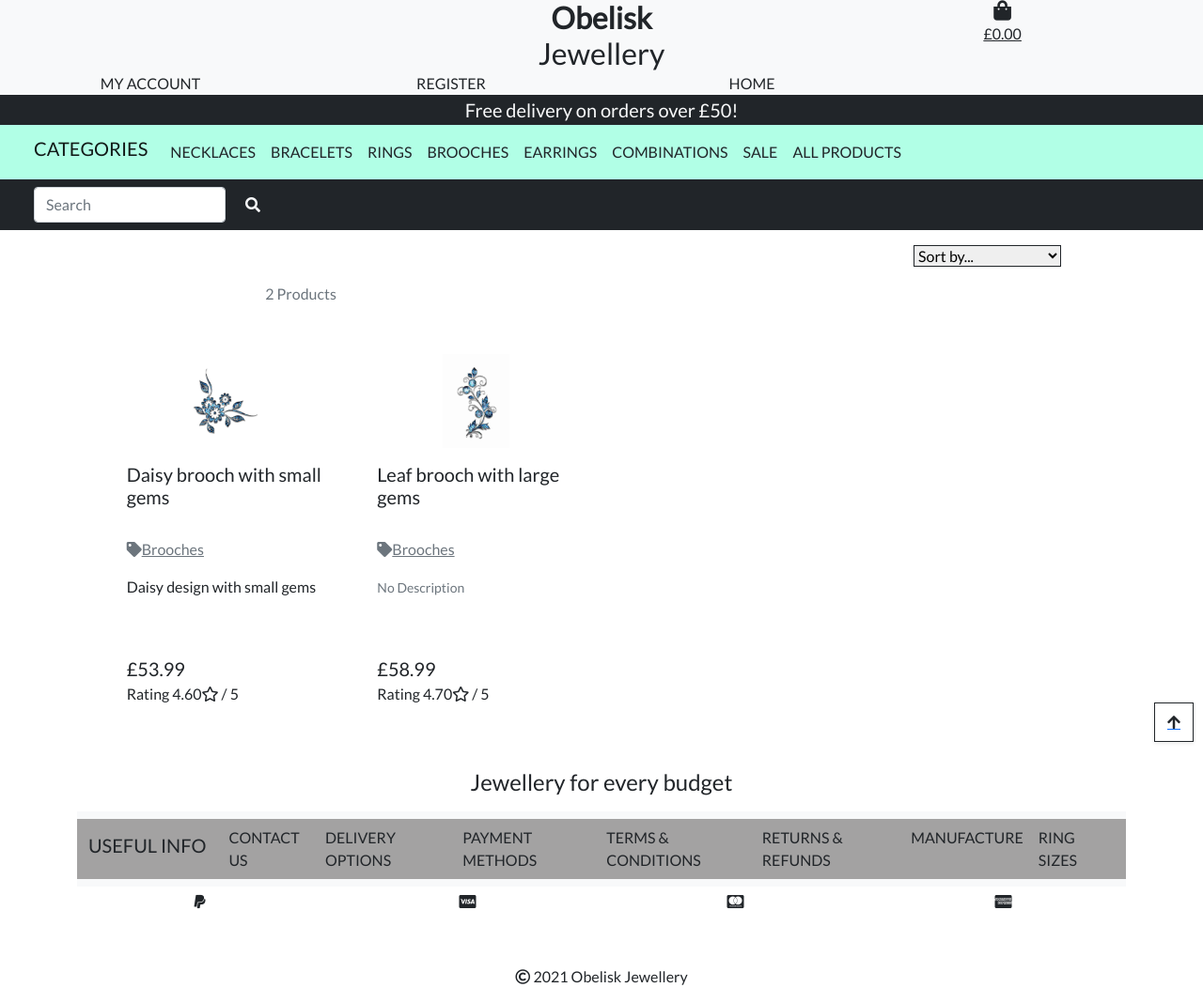
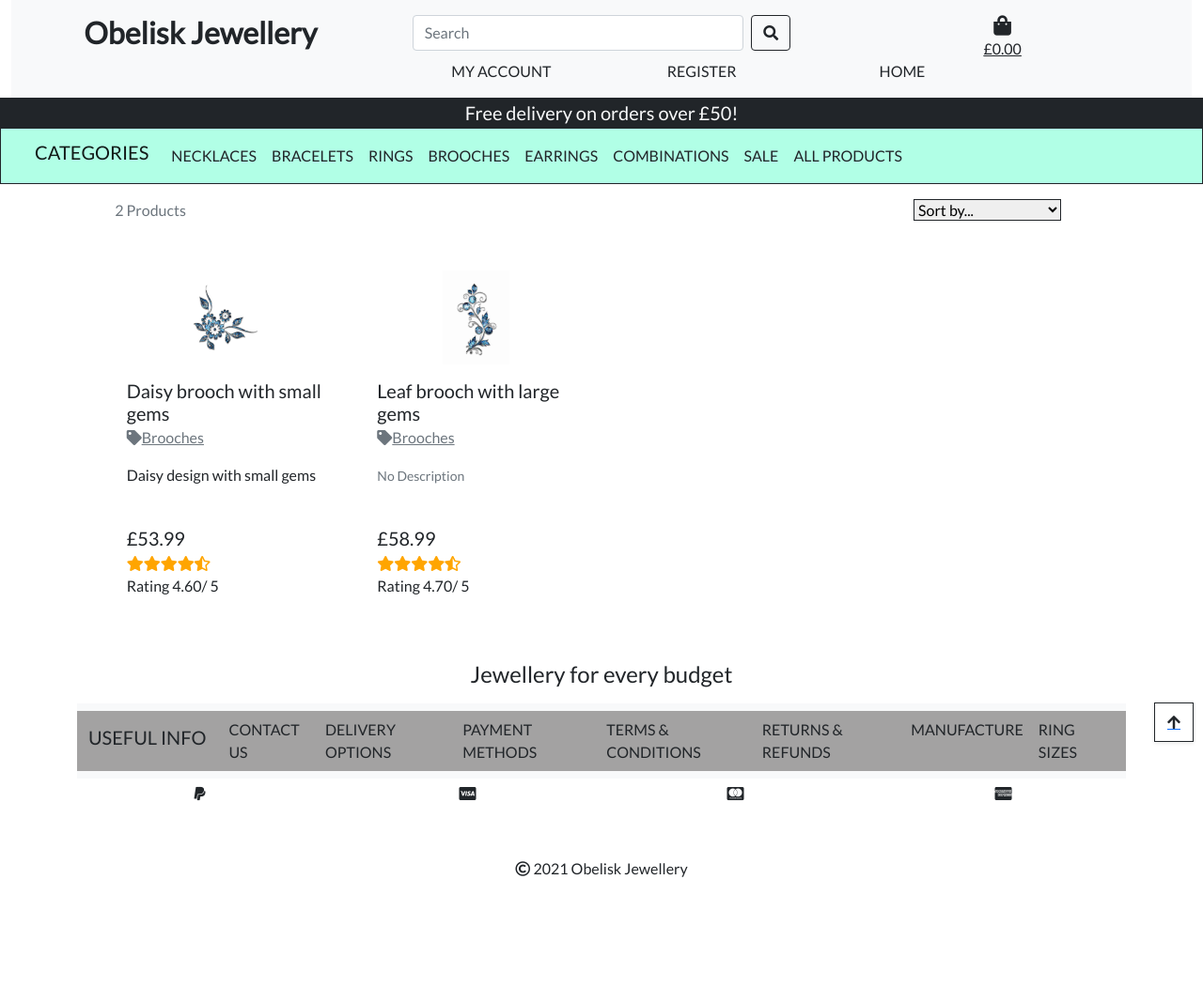
Before and after one commit to sanson0/obelisk_jewellery, a Django app: page /products/ in a window 1280 px wide. Shown: the whole page at 94% size. After the commit the page ends 934 px from the top, so only its background shows below. Run offline with Django 3.2, Linux system fonts and the light colour scheme; data comes from the database, SQL or seed files in the repository; parts of the project's set-up code (start-up, migrations or seed data) failed here and were passed over; some libraries are stand-ins or nearby versions.

Commit message:
Position changes, added rating stars

```diff
--- a/products/templates/products/products.html
+++ b/products/templates/products/products.html
@@ -16,9 +16,18 @@
 {% block content %}
 <div class="container-fluid">
     <div class="row">
-    <div class="col-9"></div>
+        <div class="col-3">
+            <p class="text-muted mt-3 text-center text-md-left">
+                {% if search_term or current_categories or current_sorting != 'None_None' %}
+                <span class="small"><a href="{% url 'products' %}" class="text-dark">Products Home</a> | </span>
+                {% endif %}
+                {{ products|length }} Products{% if search_term %} found for
+                <strong>"{{ search_term }}"</strong>{% endif %}
+            </p>
+        </div>
+        <div class="col-6"></div>
         <div class="col-3 mt-3">
-    <div class="sort-select-wrapper w-25 float-right">
+            <div class="sort-select-wrapper w-25">
                 <select id="sort-selector"
                     class="custom-select custom-select-sm rounded-0 border border-dark border-{% if current_sorting != 'None_None' %}info{% else %}black{% endif %}">
                     <option value="reset" {% if current_sorting == 'None_None' %}selected{% endif %}>Sort by...
@@ -37,17 +46,6 @@
                         (Z-A)</option>
                 </select>
             </div>
-</div>
-</div>
-    <div class="row">
-        <div class="col-12 col-md-6 order-md-first">
-            <p class="text-muted mt-3 text-center text-md-left">
-                {% if search_term or current_categories or current_sorting != 'None_None' %}
-                <span class="small"><a href="{% url 'products' %}" class="text-dark">Products Home</a> | </span>
-                {% endif %}
-                {{ products|length }} Products{% if search_term %} found for
-                <strong>"{{ search_term }}"</strong>{% endif %}
-            </p>
         </div>
     </div>
     <div class="row">
@@ -74,7 +72,7 @@
                         </div>
                         {% endif %}
                         <div class="card-body pb-0">
-                            <div style="height: 80px;">
+                            <div style="height: 50px;">
                                 <h5 class="mb-1">{{ product.name }}</h5>
                             </div>
                             {% if product.category %}
@@ -84,7 +82,7 @@
                                 </a>
                             </p>
                             {% endif %}
-                            <div style="height: 80px;">
+                            <div style="height: 60px;">
                                 {% if product.description %}
                                 <p class="card-text">{{ product.description }}</p>
                                 {% else %}
@@ -97,7 +95,9 @@
                                 <div class="col">
                                     <p class="lead mb-0 text-left font-weight-bold">£{{ product.price }}</p>
                                     {% if product.rating %}
-                                    <p>Rating {{ product.rating }}<i class="far fa-star"></i> / 5</p>
+                                    <span class="stars checked" data-rating="{{ product.rating }}"
+                                        data-num-stars="5"></span>
+                                    <p>Rating {{ product.rating }}/ 5</p>
                                     {% else %}
                                     <small class="text-muted">No Rating</small>
                                     {% endif %}
@@ -155,4 +155,21 @@
         }
     })
 </script>
+<script>
+    $.fn.stars = function () {
+        return $(this).each(function () {
+            const rating = $(this).data("rating");
+            const numStars = $(this).data("numStars");
+            const fullStar = '<i class="fas fa-star"></i>'.repeat(Math.floor(rating));
+            const halfStar = (rating % 1 !== 0) ? '<i class="fas fa-star-half-alt"></i>' : '';
+            const noStar = '<i class="far fa-star"></i>'.repeat(Math.floor(numStars - rating));
+            $(this).html(`${fullStar}${halfStar}${noStar}`);
+        });
+    }
+</script>
+<script>
+    $(function () {
+        $('.stars').stars();
+    });
+</script>
 {% endblock %}
--- a/static/css/base.css
+++ b/static/css/base.css
@@ -259,3 +209,6 @@ footer {
   border-color: #dc3545;
   border-radius: 0;
 }
+.checked {
+  color: orange;
+}
--- a/templates/base.html
+++ b/templates/base.html
@@ -50,17 +50,22 @@
 
 <body>
   <header class="container-fluid">
-    <div>
-      <div class="bg-light text-dark row">
-        <div class="col-4"></div>
+    <div class="bg-light">
+      <div class="text-dark row pt-3">
         <div class="col-4">
           <!--Site title-->
-          <h2 class="logo-font text-dark my-0 text-center d-flex justify-content-center"><strong>Obelisk</strong>
+          <h2 class="logo-font text-dark my-0 text-center d-flex justify-content-center"><strong>Obelisk
+              Jewellery</strong>
           </h2>
-          <h2 class="logo-font text-dark my-0 text-center d-flex justify-content-center">Jewellery</h2>
         </div>
-        <div class="col-4">
-          <div class="d-flex justify-content-center float-right">
+        <div class="col-6 col-md-4">
+          <form method="GET" action="{% url 'products' %}" class="d-flex">
+            <input class="form-control me-2" type="text" name="q" placeholder="Search" aria-label="Search">
+            <button class="btn btn-outline-dark" type="submit"><i class="fas fa-search text-dark"></i></button>
+          </form>
+        </div>
+        <div class="col-2 col-md-4">
+          <div class="d-flex justify-content-center">
             <a class="{% if grand_total %} font-weight-bold{% else %} text-dark{% endif %}" href="{% url 'view_bag' %}">
               <div class="text-center">
                 <div class="text-center"><i class="text-dark fas fa-shopping-bag fa-lg"></i></div>
@@ -75,39 +80,42 @@
             </a>
           </div>
         </div>
+      </div>
       <!--First navbar containing links to my account, orders, home, product management and logout-->
+      <div class="row">
+        <div class="col col-sm-4"></div>
         {% if request.user.is_authenticated %}
         {% else %}
-        <div class="col-3 d-flex justify-content-center">
+        <div class="col-sm-2 d-flex justify-content-center pb-3">
           <a class="text-uppercase text-dark text-decoration-none" href="{% url 'account_login' %}">
             My Account
           </a>
         </div>
-        <div class="col-3 d-flex justify-content-center">
+        <div class="col-sm-2 d-flex justify-content-center pb-3">
           <a class="text-uppercase text-dark text-decoration-none" href="{% url 'account_signup' %}">
             Register
           </a>
         </div>
         {% endif %}
-        <div class="col-3 d-flex justify-content-center">
+        <div class="col-sm-2 d-flex justify-content-center pb-3">
           <a class="text-uppercase text-dark text-decoration-none" href="{% url 'home' %}">
             Home
           </a>
         </div>
         {% if request.user.is_authenticated %}
-        <div class="col-3 d-flex justify-content-center">
+        <div class="col-sm-2 d-flex justify-content-center pb-3">
           <a class="text-uppercase text-dark text-decoration-none" href="{% url 'profile' %}">
             Profile
           </a>
         </div>
         {% if request.user.is_superuser %}
-        <div class="col-3 d-flex justify-content-center">
+        <div class="col-sm-2 d-flex justify-content-center pb-3">
           <a class="text-uppercase text-dark text-decoration-none" href="{% url 'add_product' %}">
             Add product
           </a>
         </div>
         {% endif %}
-        <div class="col-3 d-flex justify-content-center">
+        <div class="col-sm-2 d-flex justify-content-center pb-3">
           <a class="text-uppercase text-dark text-decoration-none" href="{% url 'account_logout' %}">
             Logout
           </a>
@@ -123,9 +131,9 @@
       </div>
     </div>
     <div class="row text-center">
-      <div class="col text-dark" style="background-color: rgb(177, 260, 230);">
+      <div class="col text-dark border border-dark" style="background-color: rgb(177, 260, 230);">
         <!--Second navbar containing categories of necklaces, bracelets, rings, brooches, earrings, combinations and sale-->
-        <nav class="navbar navbar-expand-lg navbar-light ">
+        <nav class="navbar navbar-expand-lg navbar-light">
           <div class="container-fluid">
             <h6 class="navbar-brand text-uppercase nav-item">Categories</h6>
             <button class="navbar-toggler" type="button" data-bs-toggle="collapse" data-bs-target="#navbarNavDropdown"
@@ -168,7 +176,8 @@
                   </a>
                 </li>
                 <li>
-                  <a href="{% url 'products' %}" class="nav-link text-uppercase text-dark" data-toggle="dropdown" aria-haspopup="true" aria-expanded="false">
+                  <a href="{% url 'products' %}" class="nav-link text-uppercase text-dark" data-toggle="dropdown"
+                    aria-haspopup="true" aria-expanded="false">
                     All Products
                   </a>
                 </li>
@@ -176,19 +185,7 @@
             </div>
           </div>
         </nav>
-        <!--Third navbar with a search bar to enable searches of products-->
-        <div class="row">
-          <div class=" col bg-dark">
-            <nav class="navbar navbar-light bg-dark">
-              <div class="container-fluid">
-                <form method="GET" action="{% url 'products' %}" class="d-flex">
-                  <input class="form-control me-2" type="text" name="q" placeholder="Search" aria-label="Search">
-                  <button class="btn btn-outline-dark" type="submit"><i class="fas fa-search text-light"></i></button>
-                </form>
-              </div>
-            </nav>
-          </div>
-        </div>
+
       </div>
     </div>
   </header>
```
Also changed, not shown: other parts of static/css/base.css (+0 -50 lines), products/templates/products/product_detail.html (+19 -1 lines). Lines whose indentation alone changed are shown as unchanged.
